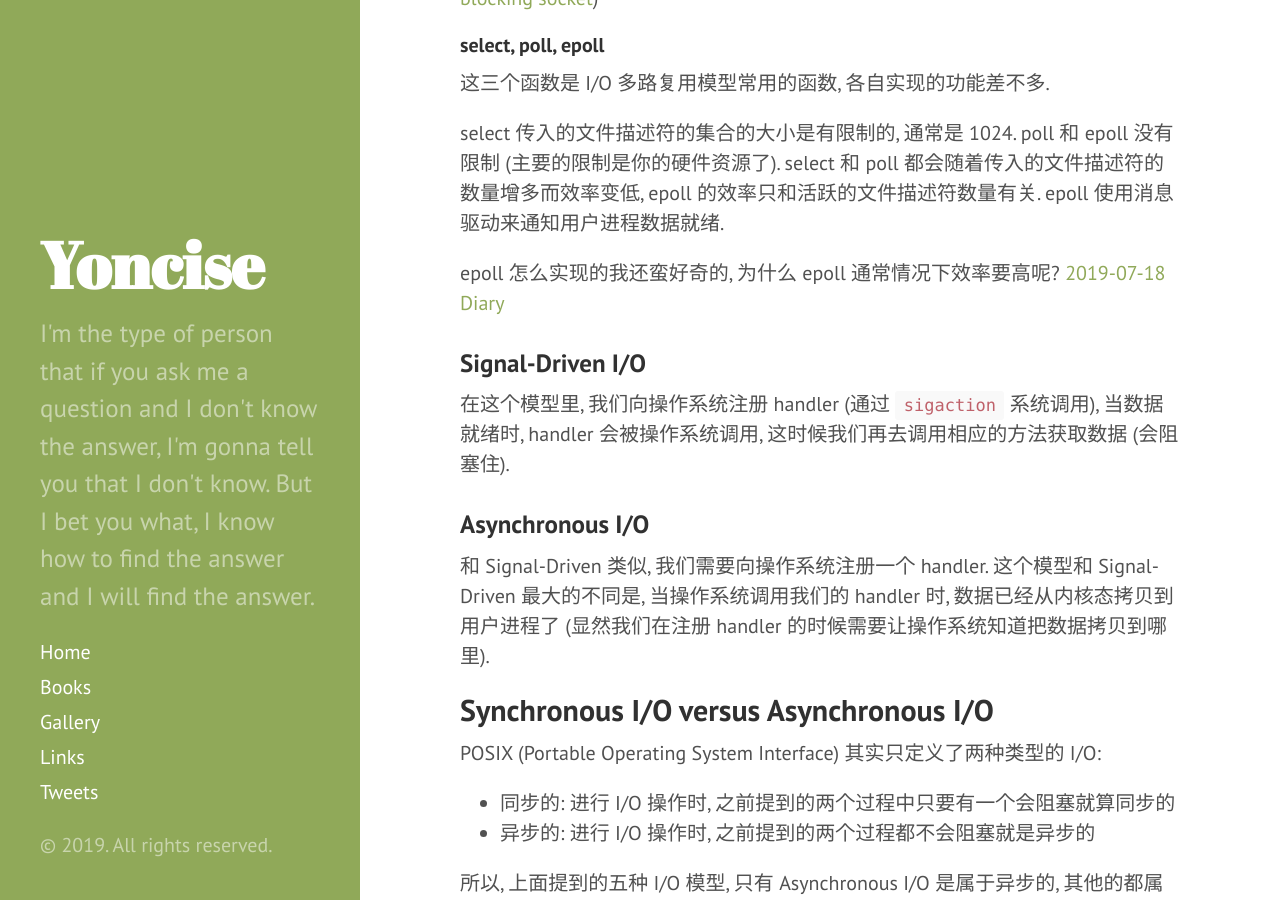
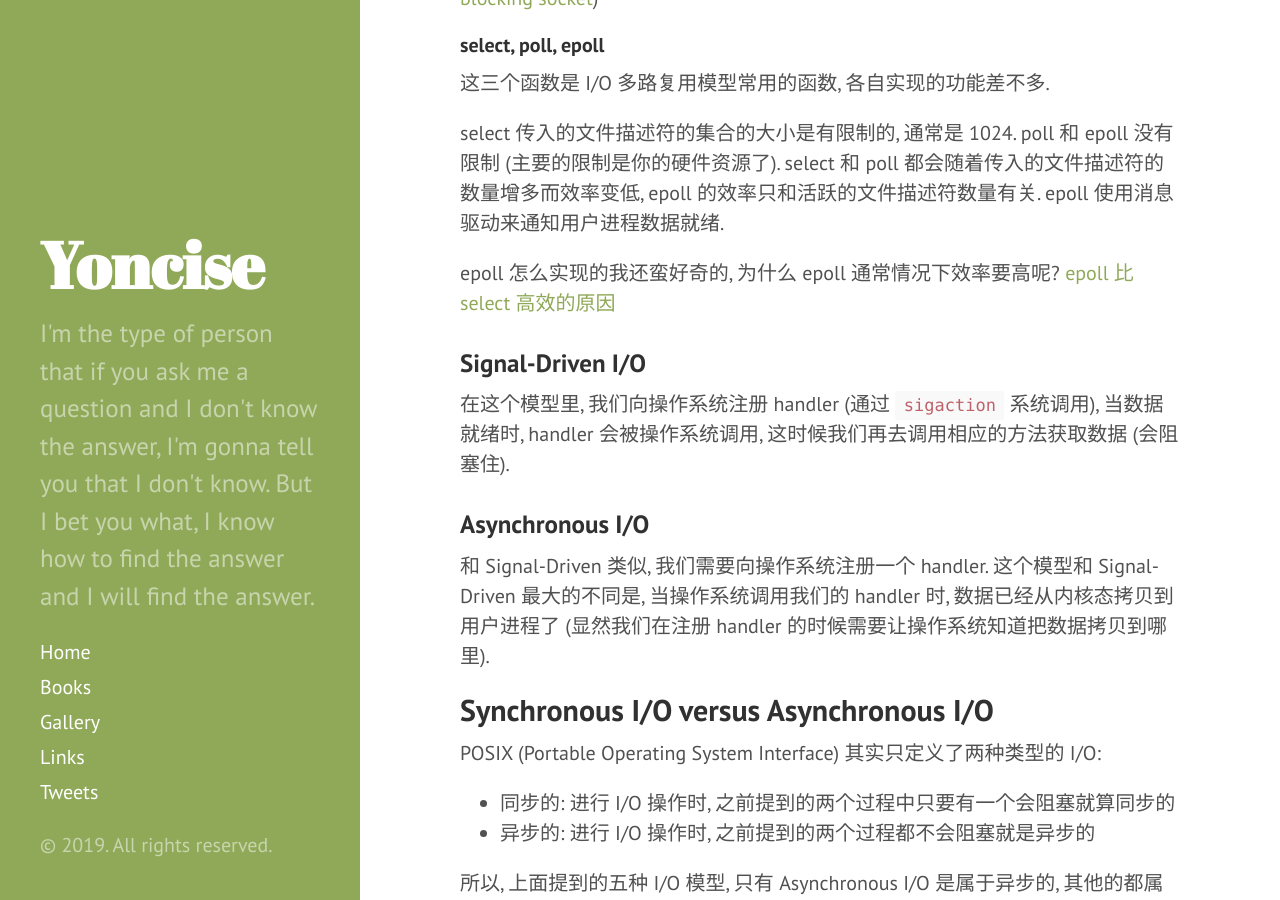
Before and after one commit to yoncise/yoncise.github.io, a Jekyll site: the page built from _posts/2016/2016-11-02-I:O-模型.md, in a window 1280 px wide and 900 px high, scrolled down 1467 px. Built offline with Jekyll 4.4.1, drawn with Linux system fonts in a browser that asks for light colours.

Commit message:
update ref

```diff
--- a/_posts/2016/2016-11-02-I:O-模型.md
+++ b/_posts/2016/2016-11-02-I:O-模型.md
@@ -55,7 +55,8 @@ select 传入的文件描述符的集合的大小是有限制的, 通常是 1024
 select 和 poll 都会随着传入的文件描述符的数量增多而效率变低, epoll 的效率只和活跃的文件描述符数量有关.
 epoll 使用消息驱动来通知用户进程数据就绪.
 
-epoll 怎么实现的我还蛮好奇的, 为什么 epoll 通常情况下效率要高呢? [2019-07-18 Diary](https://yoncise.com/2019/07/18/Diary/)
+epoll 怎么实现的我还蛮好奇的, 为什么 epoll 通常情况下效率要高呢?
+[epoll 比 select 高效的原因](/2019/07/18/epoll-比-select-高效的原因/)
 
 ### Signal-Driven I/O
 
```
